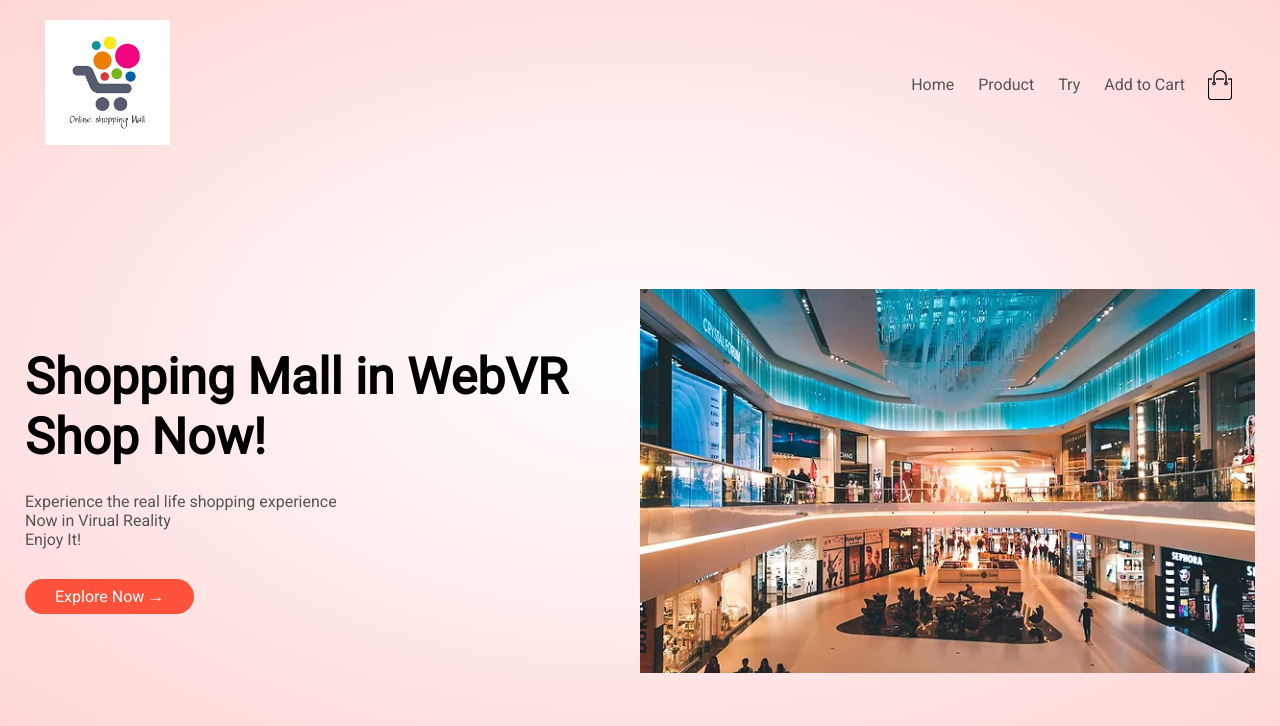
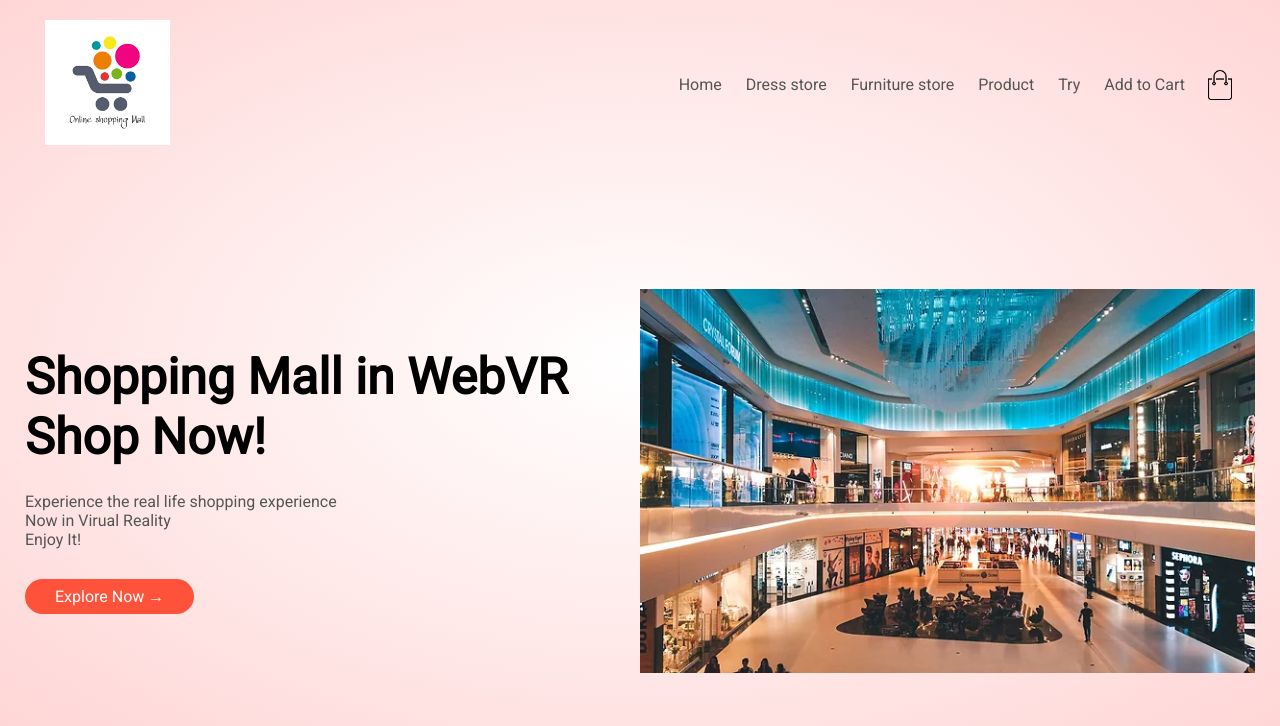
Before and after one commit to KiranKhanna721/Shopping-Mall-VR-AR, a Flask app: page / in a window 1280 px wide. Shown: the top 726 px of the page. Run offline with Flask 2, Linux system fonts and the light colour scheme.

Commit message:
Update index.html

```diff
--- a/templates/index.html
+++ b/templates/index.html
@@ -20,6 +20,8 @@
 			<nav>
 				<ul id="MenuItems">
 					<li><a href="/">Home</a></li>
+					<li><a href="https://webxr.run/8wRA9lYVmQxA5">Dress store</a></li>
+					<li><a href="https://webxr.run/vW8G3ZGbzJwby">Furniture store</a></li>
 	    			<li><a href="/product">Product</a></li>
 	    			<li><a href="https://webxr.run/3Wm7V6vQZ0omD">Try</a></li>
 	    			<li><a href="/cart">Add to Cart</a></li>
```
